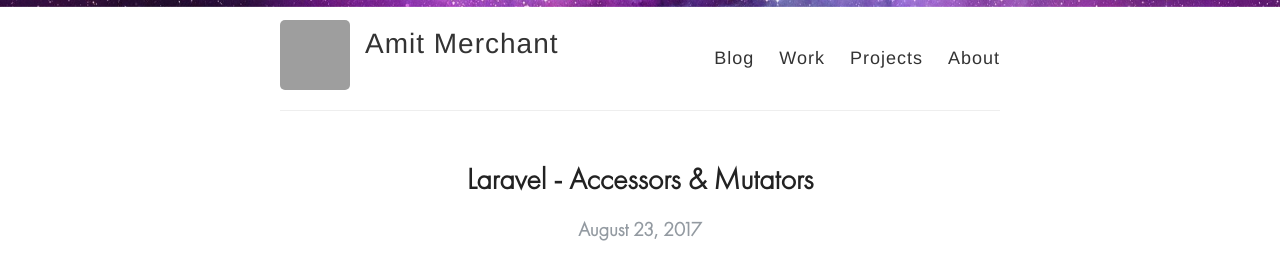
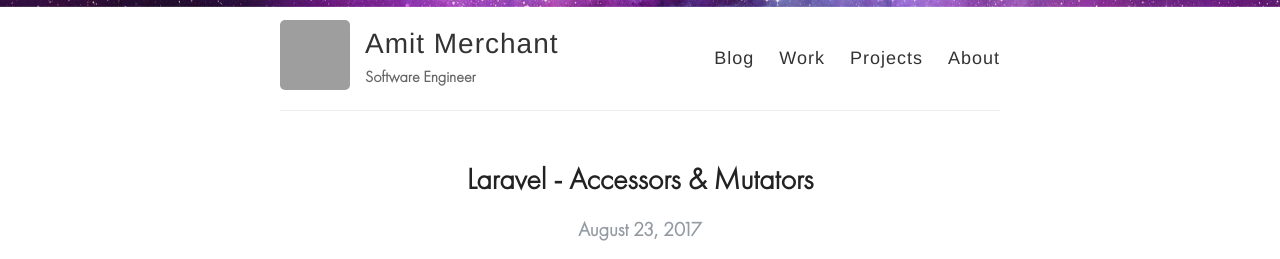
Before and after one commit to varunkumardev/amitmerchant1990.github.io, a Jekyll site: the page built from index.html, in a window 1280 px wide and 900 px high. Shown: the top 259 px of the window. Built offline with Jekyll 4.4.1, drawn with Linux system fonts in a browser that asks for light colours; grey boxes are pictures that could not be loaded.

Commit message:
Update _config.yml

```diff
--- a/_config.yml
+++ b/_config.yml
@@ -6,7 +6,7 @@
 name: Amit Merchant
 
 # Short bio or description (displayed in the header)
-description:
+description: Software Engineer
 
 # URL of your avatar or profile pic (you could use your GitHub profile pic)
 avatar: https://avatars0.githubusercontent.com/u/3647841?v=3&s=460
```
